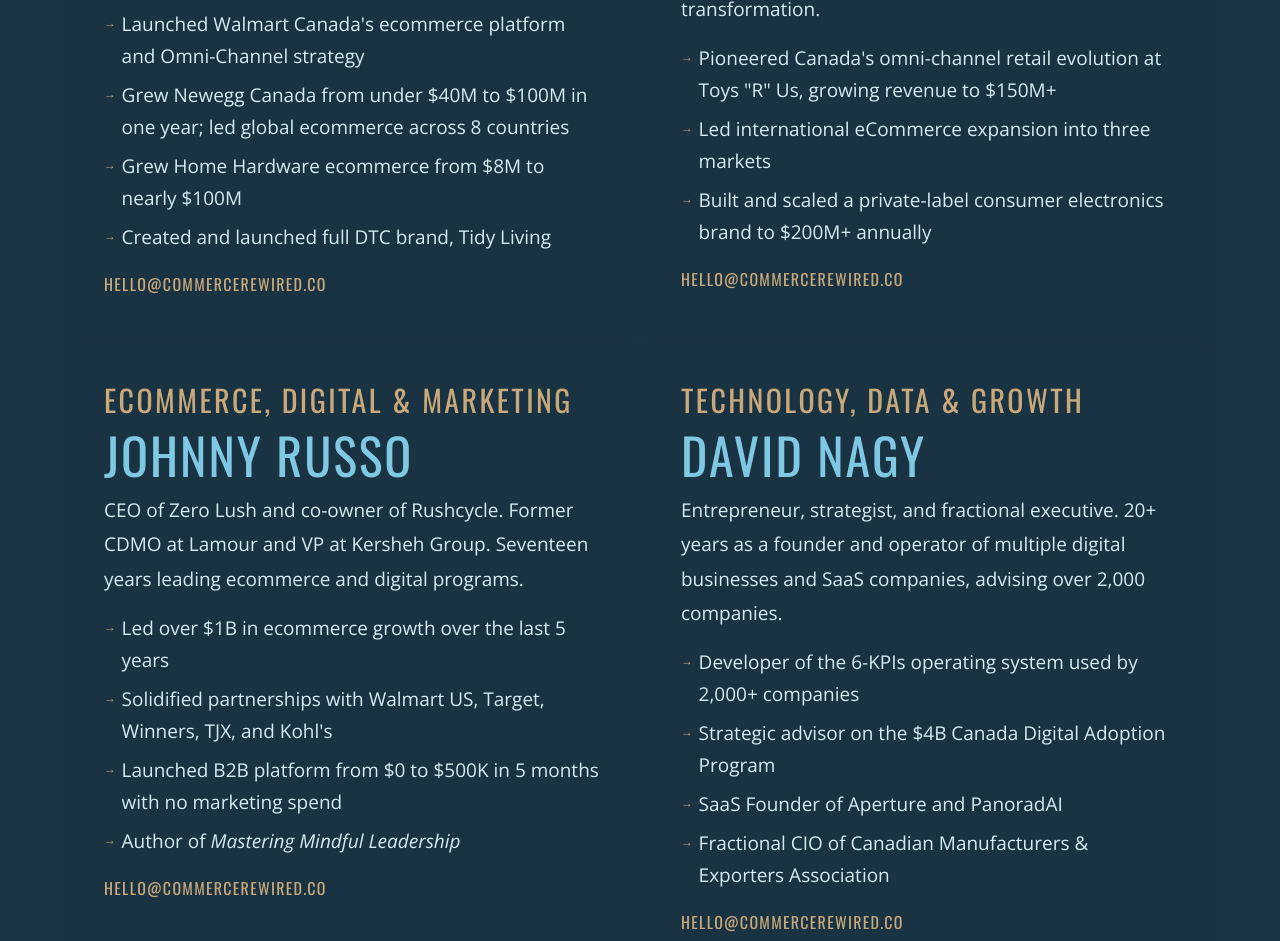
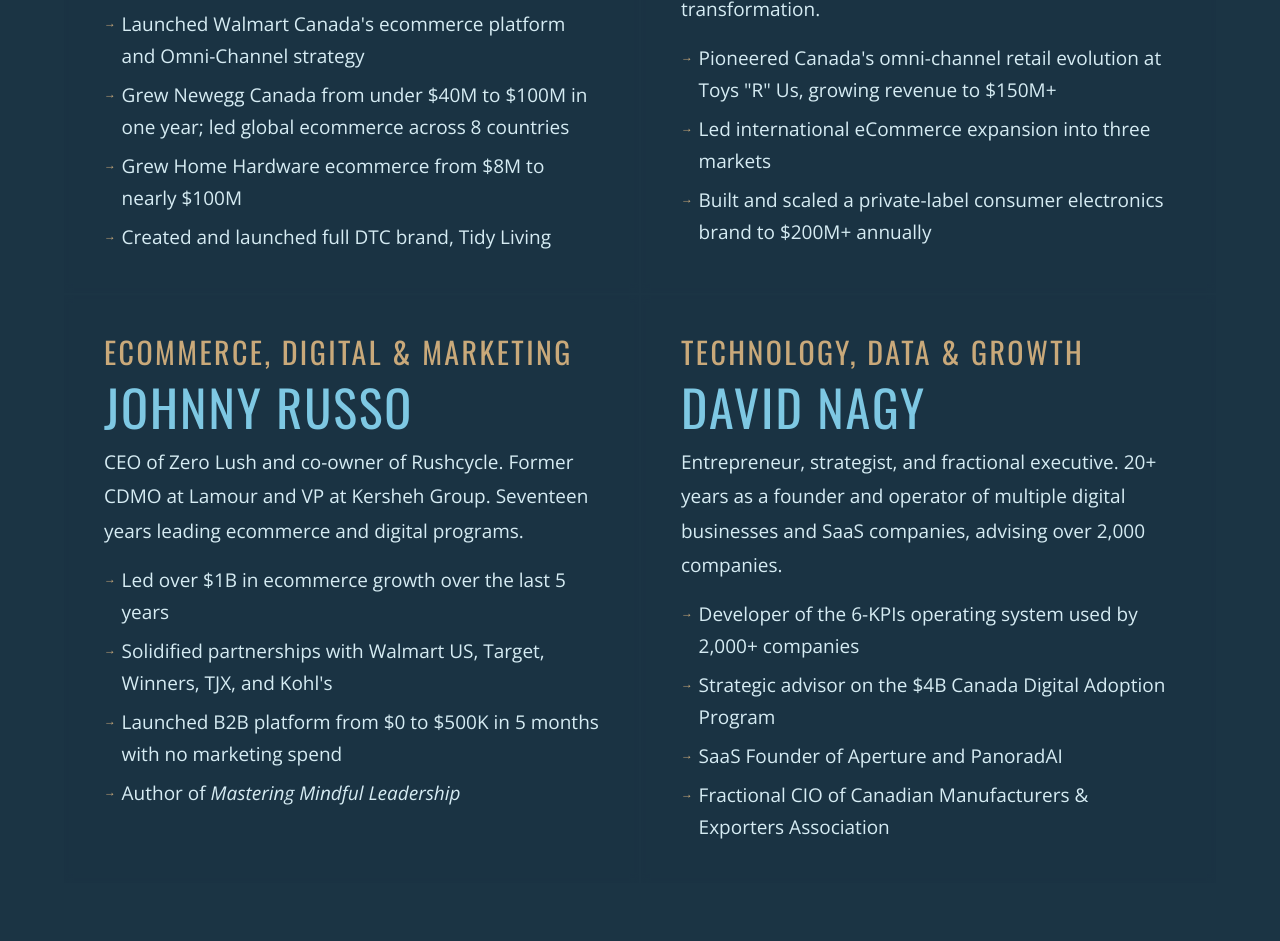
Before and after one commit to CommerceRewired/Team, a plain HTML site: page index.html in a window 1280 px wide. Shown: the part 4340-5281 px from the top of the page. Drawn offline with nearby package versions, Linux system fonts and the light colour scheme.

Commit message:
Add files via upload

```diff
--- a/index.html
+++ b/index.html
@@ -495,7 +495,6 @@
           <li>Grew Home Hardware ecommerce from $8M to nearly $100M</li>
           <li>Created and launched full DTC brand, Tidy Living</li>
         </ul>
-        <a href="mailto:hello@commercerewired.co" class="team-email">hello@commercerewired.co</a>
       </div>
     </div>
 
@@ -509,7 +508,6 @@
           <li>Led international eCommerce expansion into three markets</li>
           <li>Built and scaled a private-label consumer electronics brand to $200M+ annually</li>
         </ul>
-        <a href="mailto:hello@commercerewired.co" class="team-email">hello@commercerewired.co</a>
       </div>
     </div>
 
@@ -524,7 +522,6 @@
           <li>Launched B2B platform from $0 to $500K in 5 months with no marketing spend</li>
           <li>Author of <em>Mastering Mindful Leadership</em></li>
         </ul>
-        <a href="mailto:hello@commercerewired.co" class="team-email">hello@commercerewired.co</a>
       </div>
     </div>
 
@@ -539,7 +536,6 @@
           <li>SaaS Founder of Aperture and PanoradAI</li>
           <li>Fractional CIO of Canadian Manufacturers &amp; Exporters Association</li>
         </ul>
-        <a href="mailto:hello@commercerewired.co" class="team-email">hello@commercerewired.co</a>
       </div>
     </div>
 
```
